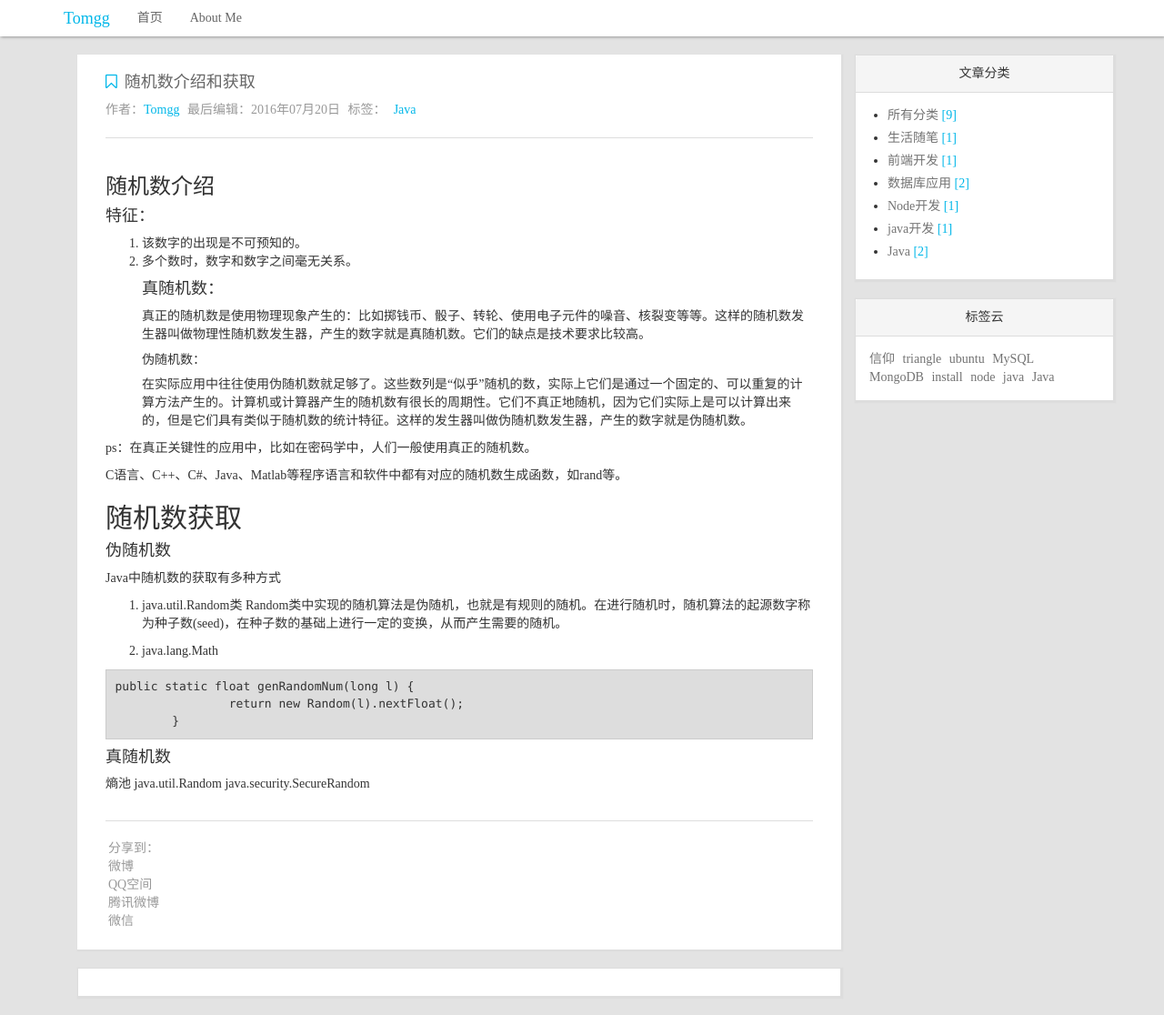
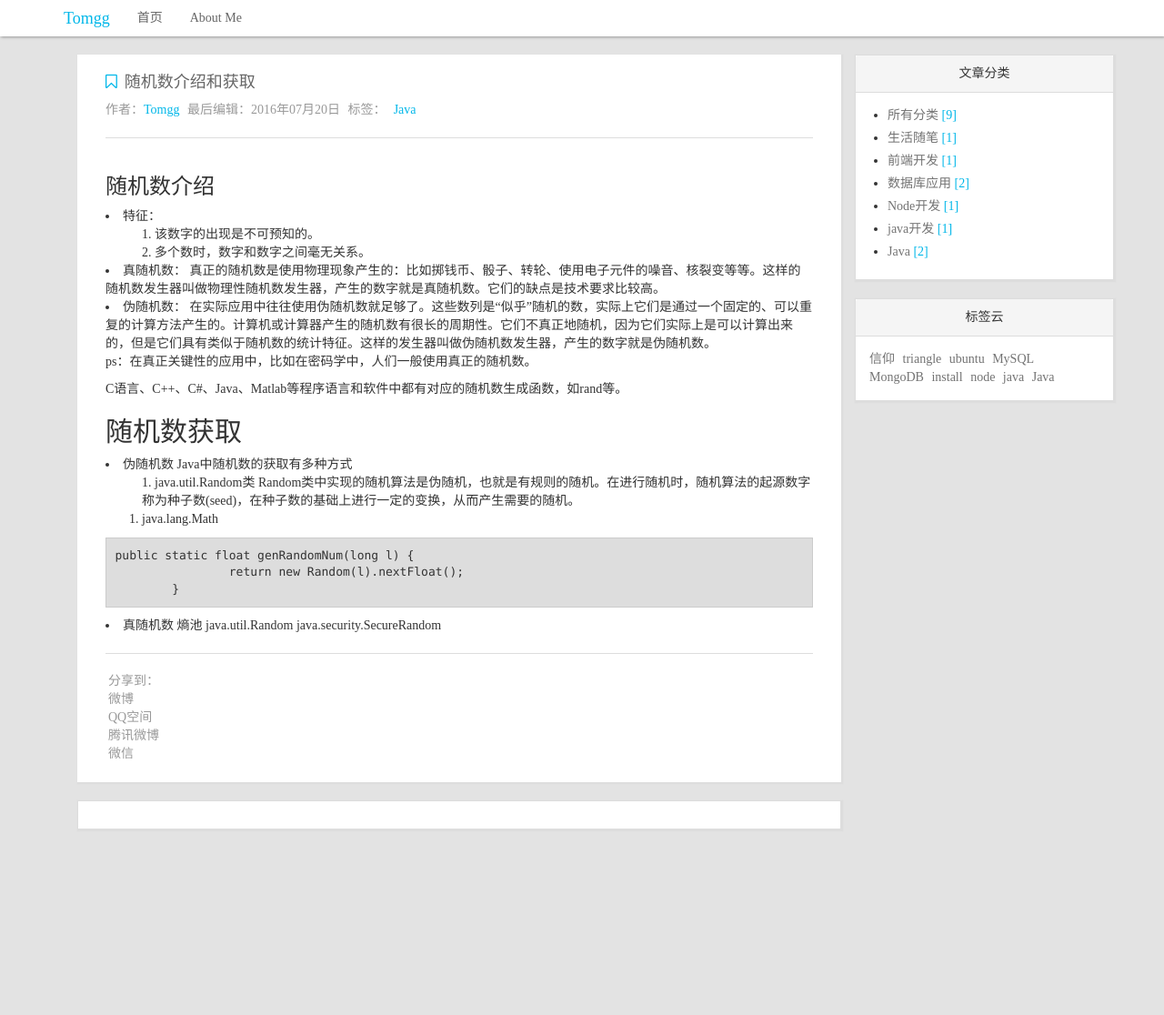
Before and after one commit to tomgg/tomgg.github.io, a Jekyll site: the page built from _posts/2016-07-20-java-random.md, in a window 1280 px wide. Shown: the whole page at 91% size. Built offline with Jekyll 4.4.1, drawn with Linux system fonts in a browser that asks for light colours; nearby versions of some CDN libraries; Markdown is read by kramdown in place of the engine named in the settings; comment, search, counter and statistics services are not loaded; after the commit the page ends 932 px from its top, so only the background shows below that.

Commit message:
no message

```diff
--- a/_posts/2016-07-20-java-random.md
+++ b/_posts/2016-07-20-java-random.md
@@ -9,12 +9,12 @@ excerpt: "随机数的特征，随机数的种类，不同种类的应用场景
 
 
 ### 随机数介绍
-#### 特征：
+* 特征：
 1. 该数字的出现是不可预知的。
 2. 多个数时，数字和数字之间毫无关系。
-#### 真随机数：
+* 真随机数：
 真正的随机数是使用物理现象产生的：比如掷钱币、骰子、转轮、使用电子元件的噪音、核裂变等等。这样的随机数发生器叫做物理性随机数发生器，产生的数字就是真随机数。它们的缺点是技术要求比较高。
-##### 伪随机数：
+* 伪随机数：
 在实际应用中往往使用伪随机数就足够了。这些数列是“似乎”随机的数，实际上它们是通过一个固定的、可以重复的计算方法产生的。计算机或计算器产生的随机数有很长的周期性。它们不真正地随机，因为它们实际上是可以计算出来的，但是它们具有类似于随机数的统计特征。这样的发生器叫做伪随机数发生器，产生的数字就是伪随机数。
 
 ps：在真正关键性的应用中，比如在密码学中，人们一般使用真正的随机数。
@@ -22,7 +22,7 @@ ps：在真正关键性的应用中，比如在密码学中，人们一般使用
 C语言、C++、C#、Java、Matlab等程序语言和软件中都有对应的随机数生成函数，如rand等。
 
 ## 随机数获取
-#### 伪随机数
+* 伪随机数
 Java中随机数的获取有多种方式
 1. java.util.Random类
 Random类中实现的随机算法是伪随机，也就是有规则的随机。在进行随机时，随机算法的起源数字称为种子数(seed)，在种子数的基础上进行一定的变换，从而产生需要的随机。
@@ -39,7 +39,7 @@ public static float genRandomNum(long l) {
 
 
 
-#### 真随机数
+* 真随机数
 熵池
 java.util.Random
 java.security.SecureRandom
```
